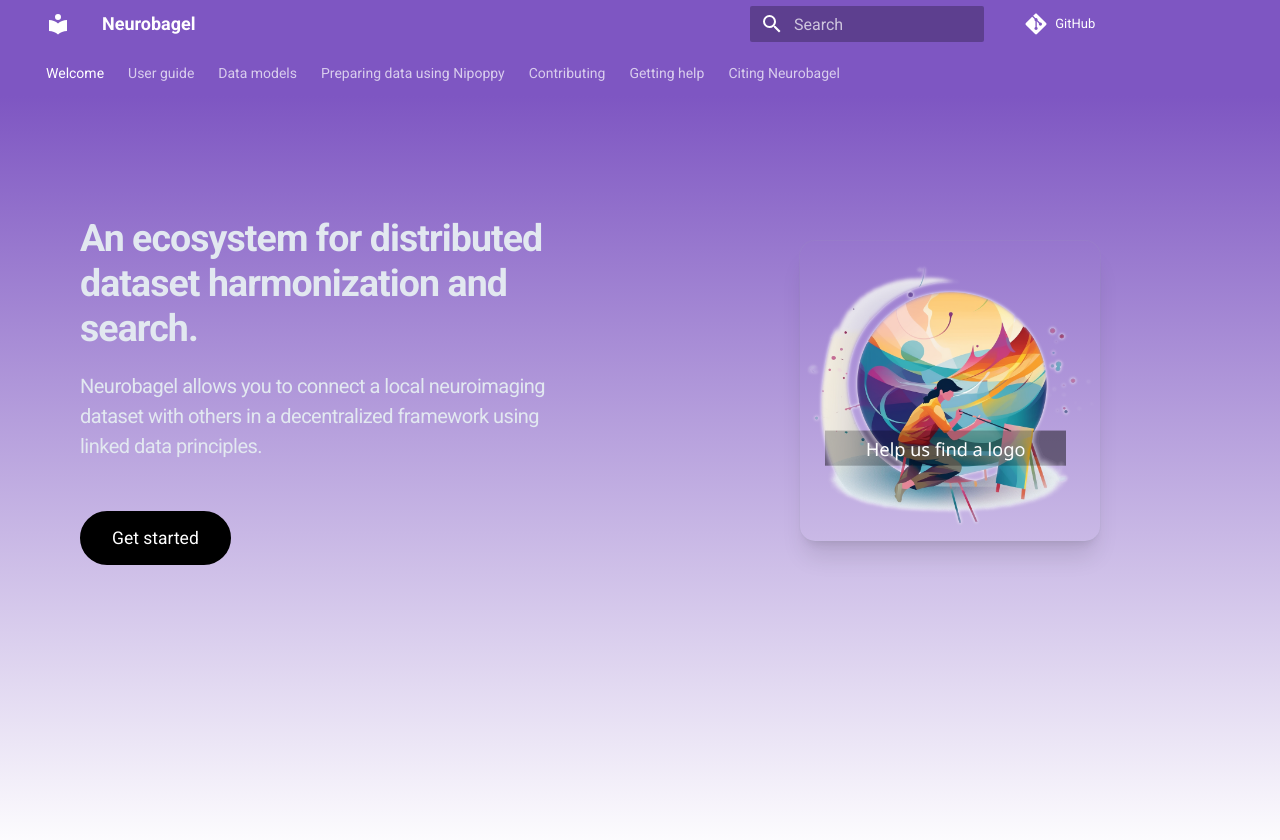
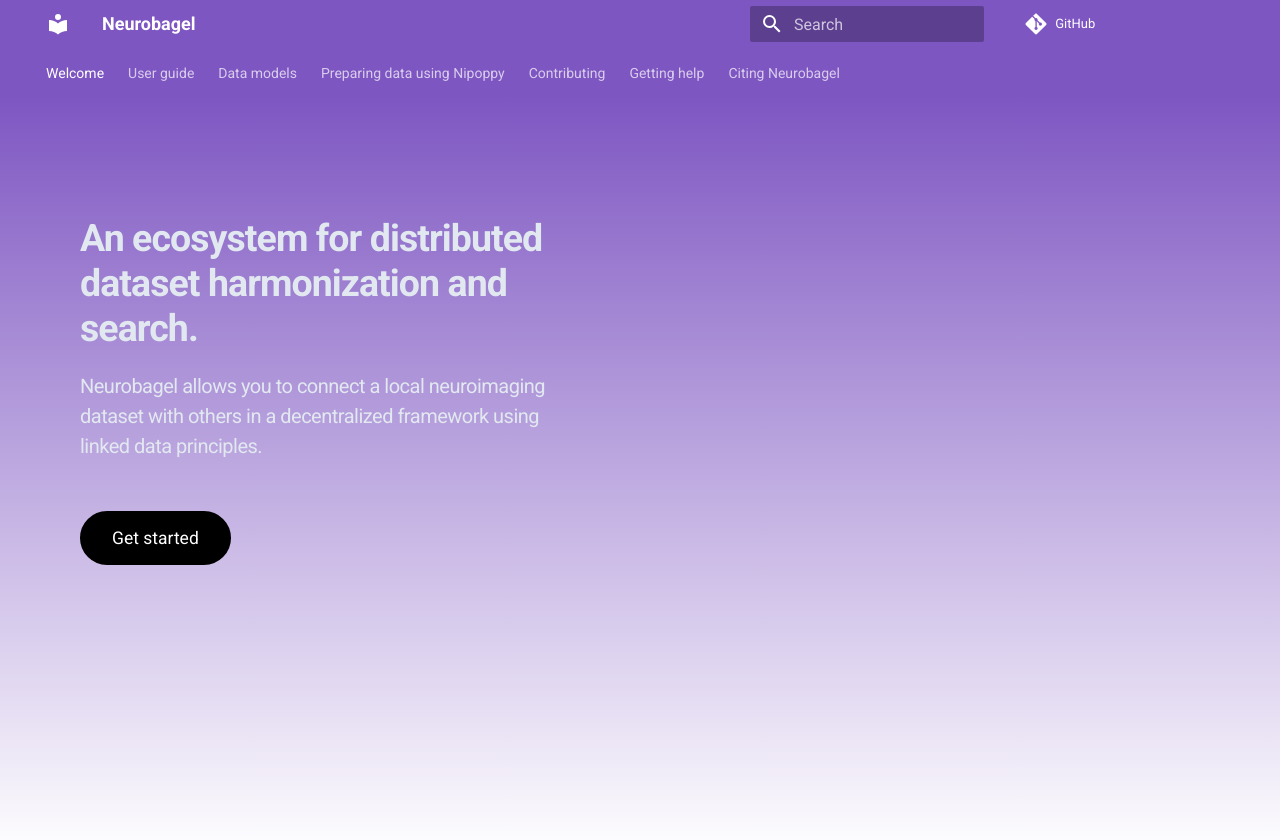
Before and after one commit to neurobagel/documentation, an MkDocs documentation site: the page built from docs/index.md, in a window 1280 px wide and 900 px high. Shown: the top 840 px of the window. Built offline with MkDocs 1.6.1 and Material for MkDocs 9.7.7, drawn with Linux system fonts in a browser that asks for light colours; nearby versions of some CDN libraries; comment, search, counter and statistics services are not loaded.

Commit message:
Remove placeholder logos

```diff
--- a/docs/overrides/home.html
+++ b/docs/overrides/home.html
@@ -34,13 +34,11 @@
                         </div>
                     </div>
                 </div>
-
                 <div class="relative px-20 items-center gap-12 m-auto lg:inline-flex md:order-first">
-                    <a href="https://form.jotform.com/231974699426069" target="_blank">
-                        <img src="assets/img/logo_transp.png" alt="We are building a logo"
-                                class="mx-auto w-[24rem] my-2 rounded-xl shadow-xl ring-1 ring-gray-400/10 sm:w-[40rem]"
-                                width="400" height="400">
-                    </a>
+                    <!-- TODO: replace with new logo when ready. -->
+                    <!-- <img src="" alt="We are building a logo"
+                            class="mx-auto w-[24rem] my-2 rounded-xl shadow-xl ring-1 ring-gray-400/10 sm:w-[40rem]"
+                            width="400" height="400"> -->
                 </div>
             </div>
         </div>
```
Also changed, not shown: docs/overrides/assets/img/logo.png (deleted), docs/overrides/assets/img/logo_transp.png (deleted).
